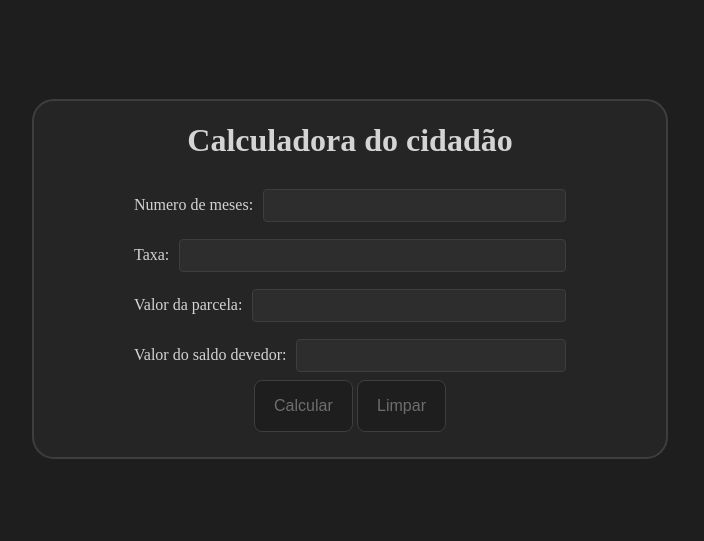
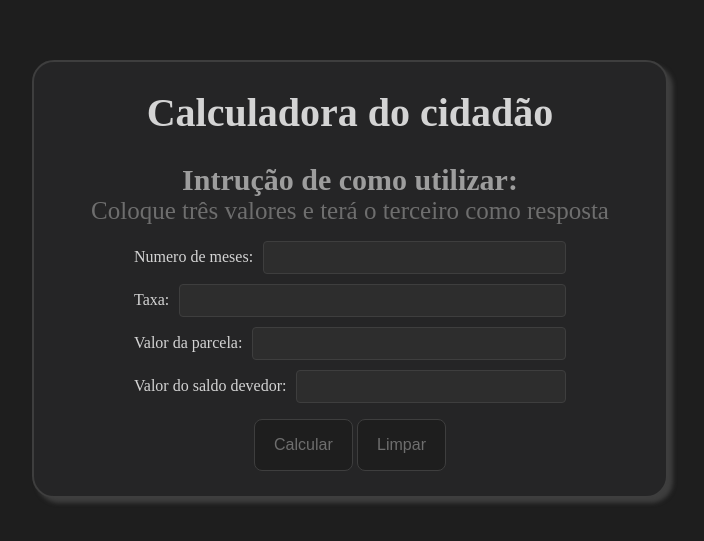
Before and after one commit to Henriqueamorim234/Calculadora-do-cidad-o, a plain HTML site: page index.html in a window 1280 px wide. Shown: the part 129-670 px from the top of the page, without its empty margins (290-994 px from the left). Drawn offline with Linux system fonts and the light colour scheme.

Commit message:
ajustando estilos

```diff
--- a/index.html
+++ b/index.html
@@ -10,6 +10,8 @@
     <main class="secao_principal">
       <header>
         <h1 class="titulo">Calculadora do cidadão</h1>
+        <h2>Intrução de como utilizar:</h2>
+        <p>Coloque três valores e terá o terceiro como resposta</p>
       </header>
       <section>
         <div>
--- a/style.css
+++ b/style.css
@@ -30,8 +30,31 @@ body {
   justify-content: center;
 }
 
+header {
+  display: flex;
+  flex-direction: column;
+  justify-content: center;
+}
+
+header h2,
+p {
+  margin: 0;
+  padding: 0;
+}
+
+header h2 {
+  font-size: 30px;
+  color: var(--text-secondary);
+}
+
+header p {
+  font-size: 25px;
+  color: var(--text-muted);
+}
+
 .titulo {
   color: var(--text-primary);
+  font-size: 40px;
 }
 
 .secao_principal {
@@ -41,6 +64,7 @@ body {
   border: solid 2px var(--border-color);
   border-radius: 22px;
   padding-bottom: 25px;
+  box-shadow: 5px 5px 4px var(--border-color);
 }
 
 .secao_principal div {
@@ -51,10 +75,14 @@ body {
 
 .secao_principal div p {
   color: var(--text-primary);
+  font-size: 16px;
 }
 
 section {
-  padding: 0 100px;
+  padding: 1rem 100px;
+  display: flex;
+  flex-direction: column;
+  gap: 10px;
 }
 
 .input {
@@ -74,3 +102,15 @@ button {
   padding: 1rem 1.2rem;
   border-radius: 8px;
 }
+
+@media screen and (max-width: 450px) {
+  .secao_principal div {
+    display: flex;
+    align-items: center;
+    gap: 4px;
+  }
+
+  section {
+    padding: 50px;
+  }
+}
```
